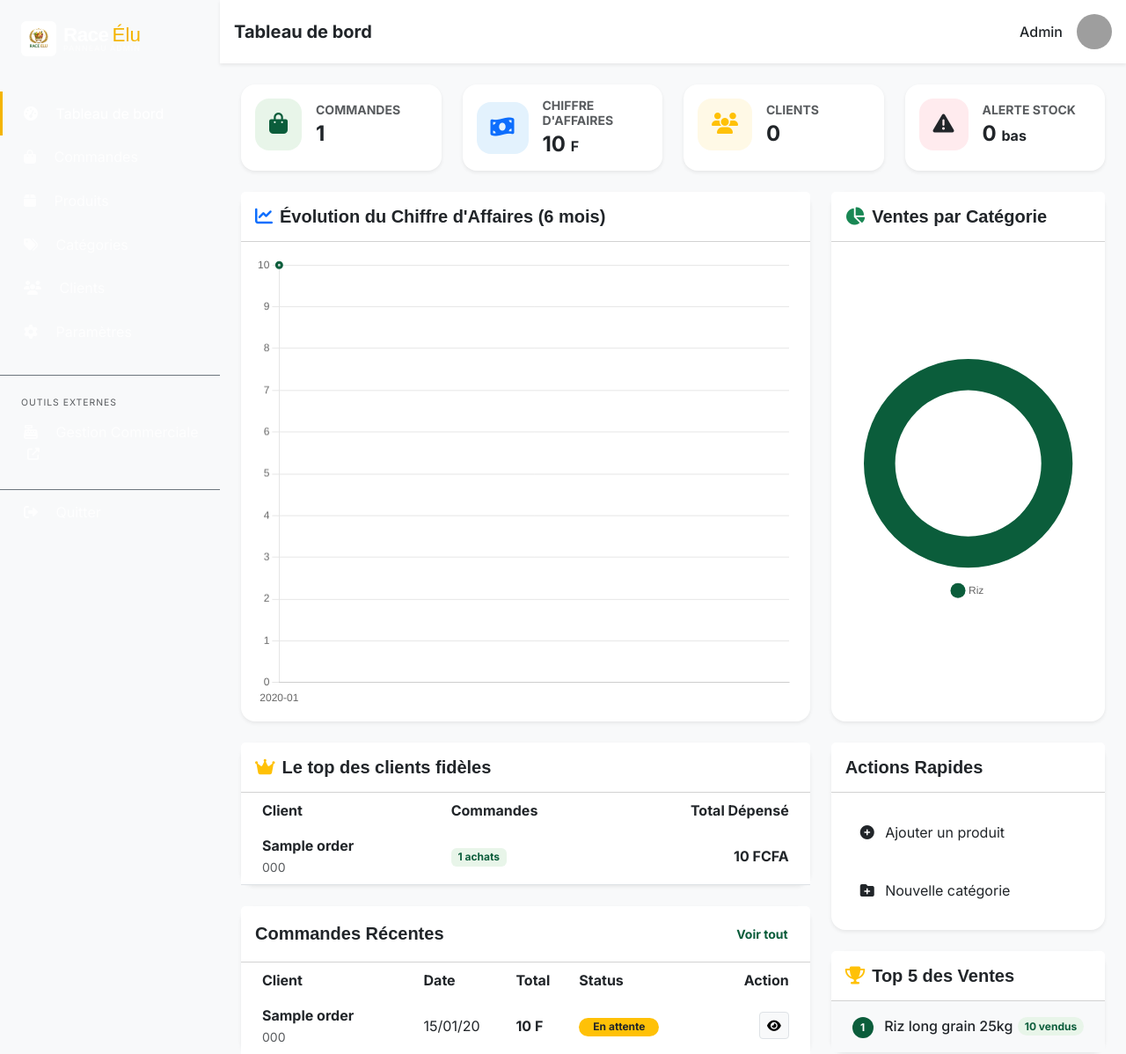
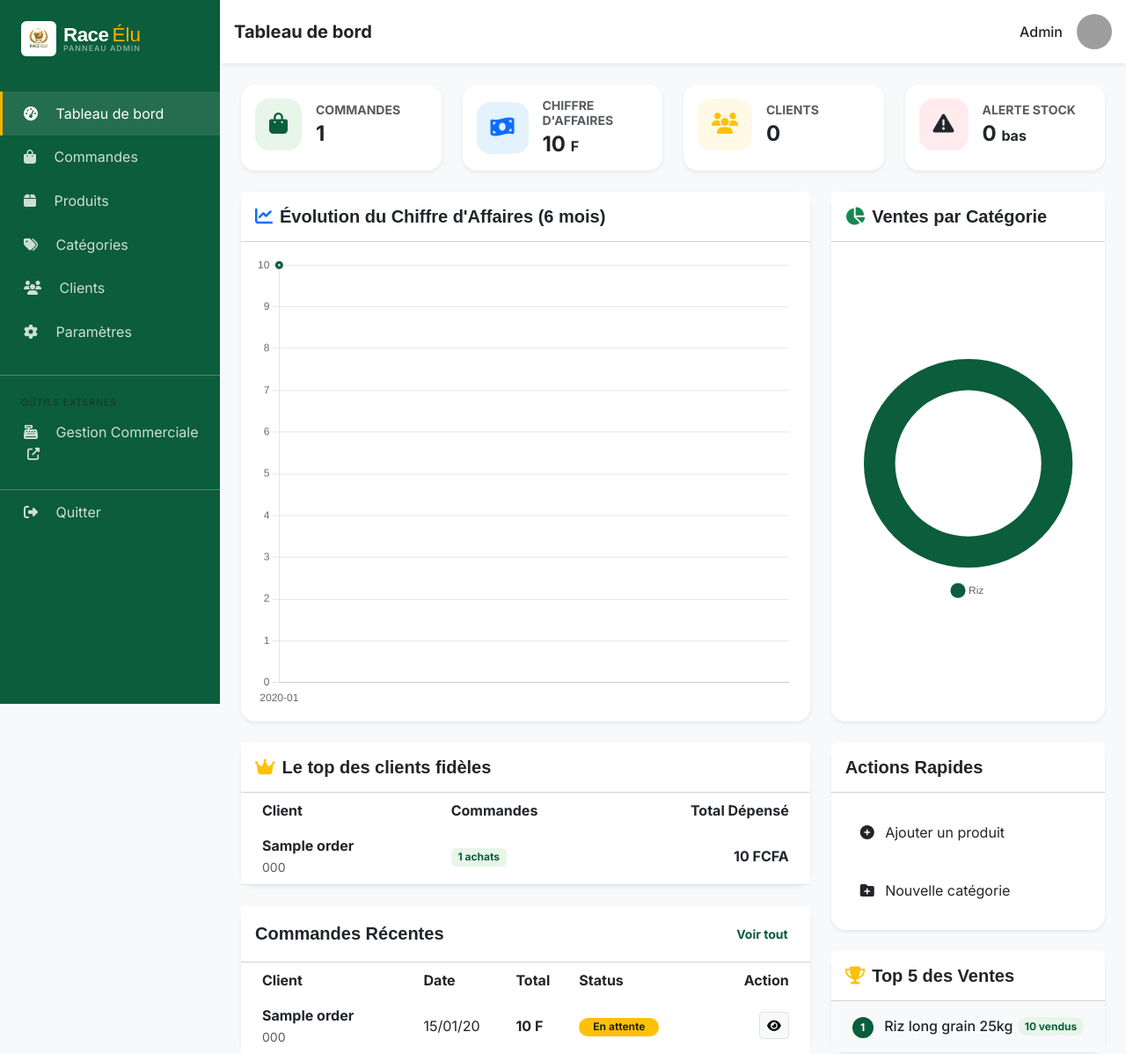
Before and after one commit to jokiller220/raceelu, a PHP site: page /admin in a window 1280 px wide. Shown: the top 1198 px of the page at 88% size. Run offline with PHP 8.4, Linux system fonts and the light colour scheme; a user stored in the database is signed in; data comes from the database, SQL or seed files in the repository; tables that the repository leaves empty hold one stand-in row (values such as "Sample post"); some libraries are stand-ins or nearby versions; grey boxes are pictures that could not be loaded.

Commit message:
Fix missing background color on admin sidebar in desktop mode

```diff
--- a/app/views/admin/layouts/sidebar.php
+++ b/app/views/admin/layouts/sidebar.php
@@ -1,5 +1,5 @@
 <!-- Sidebar -->
-<div class="admin-sidebar offcanvas-lg offcanvas-start text-white flex-shrink-0" tabindex="-1" id="adminSidebarMobile" aria-labelledby="adminSidebarMobileLabel" style="width: 250px;">
+<div class="admin-sidebar offcanvas-lg offcanvas-start text-white flex-shrink-0 bg-dark-green" tabindex="-1" id="adminSidebarMobile" aria-labelledby="adminSidebarMobileLabel" style="width: 250px;">
     <div class="offcanvas-header d-lg-none border-bottom border-secondary bg-dark-green">
         <h5 class="offcanvas-title text-white fw-bold" id="adminSidebarMobileLabel">Menu Admin</h5>
         <button type="button" class="btn-close btn-close-white" data-bs-dismiss="offcanvas" data-bs-target="#adminSidebarMobile" aria-label="Fermer"></button>
```
